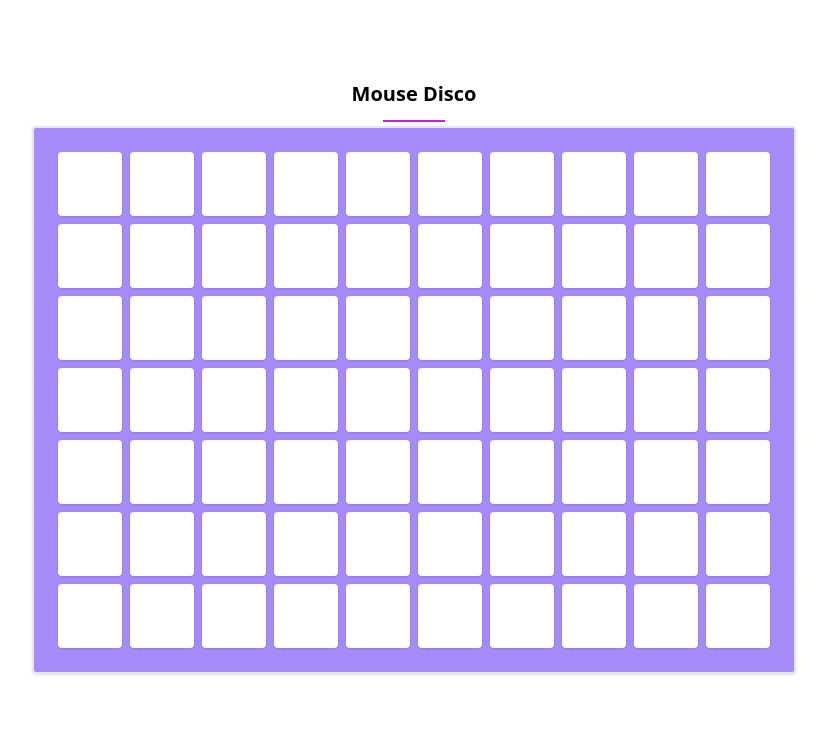
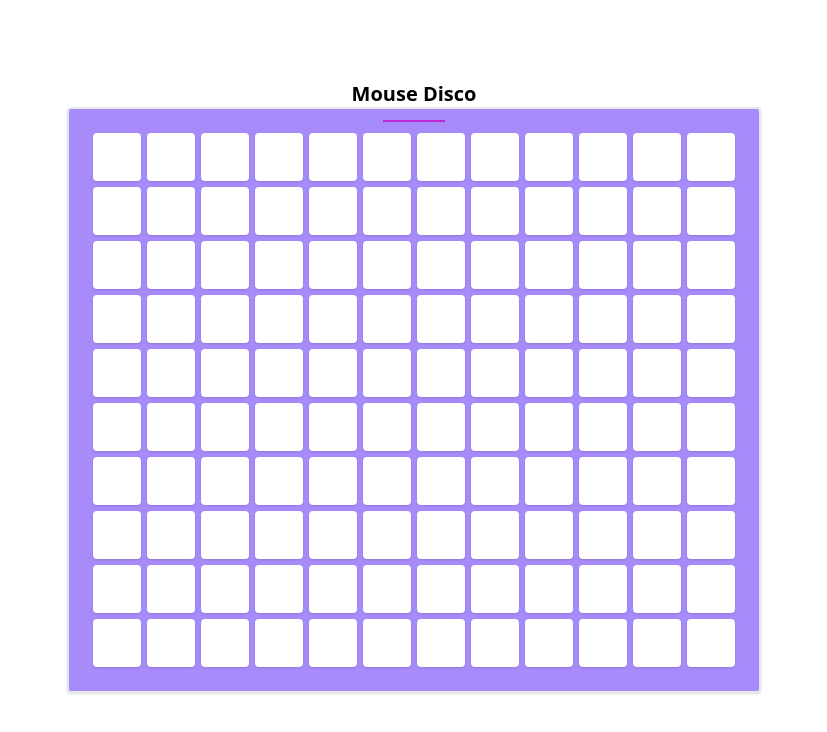
Before and after one commit to oknerdem/mouse-disco, a Next.js app: page / in a window 1280 px wide. Shown: the top 732 px of the page, without its empty margins (226-1053 px from the left). Built offline with nearby package versions, Linux system fonts and the light colour scheme.

Commit message:
more box

```diff
--- a/components/data.tsx
+++ b/components/data.tsx
@@ -44,7 +44,7 @@ const colors = [
 
 const blocks = [
   {
-    blockCount: 70,
+    blockCount: 120,
   },
 ];
 
--- a/styles/Home.module.css
+++ b/styles/Home.module.css
@@ -18,9 +18,9 @@
 }
 
 .block {
-  @apply grid md:grid-cols-10 grid-cols-5 bg-violet-400 dark:bg-violet-800 md:px-6 md:py-6 px-2 py-2 rounded md:gap-2 gap-1 shadow border-2 border-gray-200;
+  @apply grid md:grid-cols-12 grid-cols-8 bg-violet-400 dark:bg-violet-800 md:px-6 md:py-6 px-2 py-2 rounded md:gap-1.5 gap-1 shadow border-2 border-gray-200;
 }
 
 .blockItem {
-  @apply flex flex-col justify-between items-center w-full max-w-md p-8 rounded shadow bg-white duration-300;
+  @apply flex flex-col justify-between items-center w-full max-w-md md:p-6 p-[17px] rounded shadow bg-white duration-300;
 }
```
